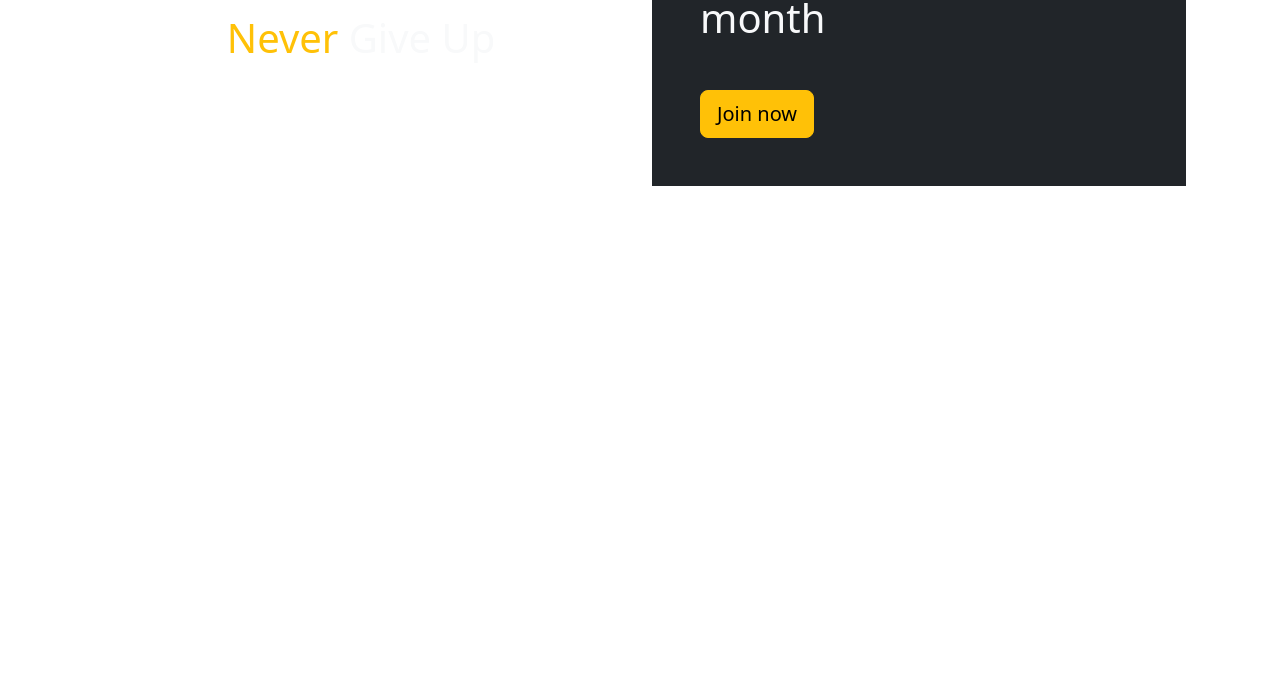
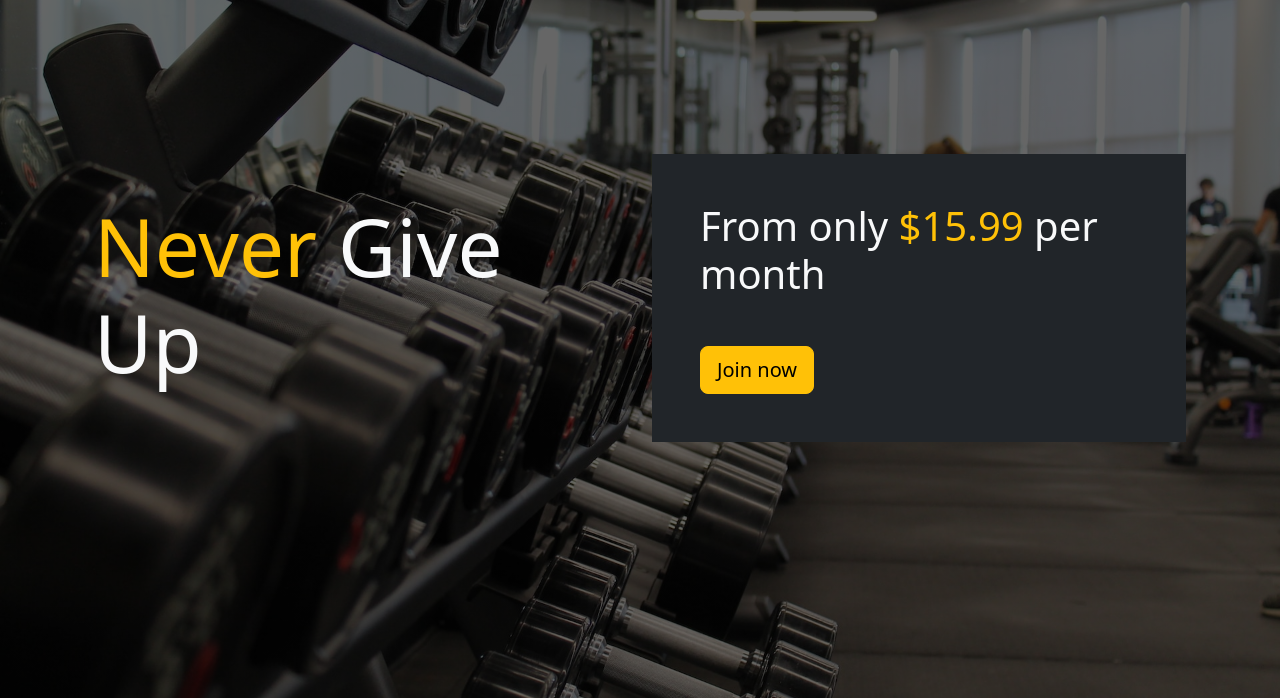
Before and after one commit to ramonsolis11/Gym-Landing-Page, a plain HTML site: page index.html in a window 1280 px wide. Shown: the part 102-800 px from the top of the page. Drawn offline with nearby package versions, Linux system fonts and the light colour scheme.

Commit message:
Update Styles css

```diff
--- a/assets/css/styles.css
+++ b/assets/css/styles.css
@@ -1,5 +1,18 @@
+/* Styles CSS */
+
 nav .join-now-btn {
     margin-left: 1rem;
+}
+
+header {
+    height: 100vh;
+    background: linear-gradient(to right, rgba(0,0,0,0.6), rgba(0,0,0,0.6)), url(../img/header.jpg);
+    background-position: center;
+    background-size: cover;
+}
+
+header h1 {
+    font-size: 5rem;
 }
 
 @media (max-width: 992px) {
```
